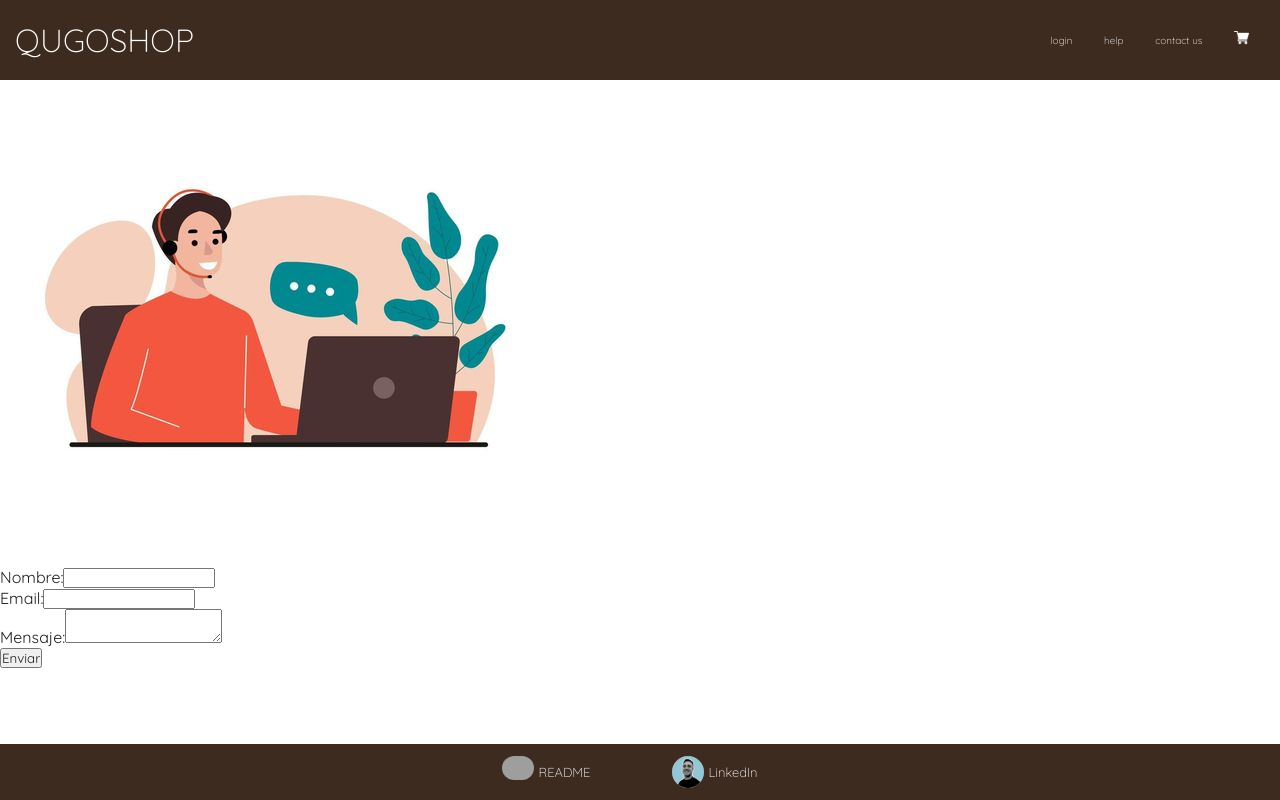
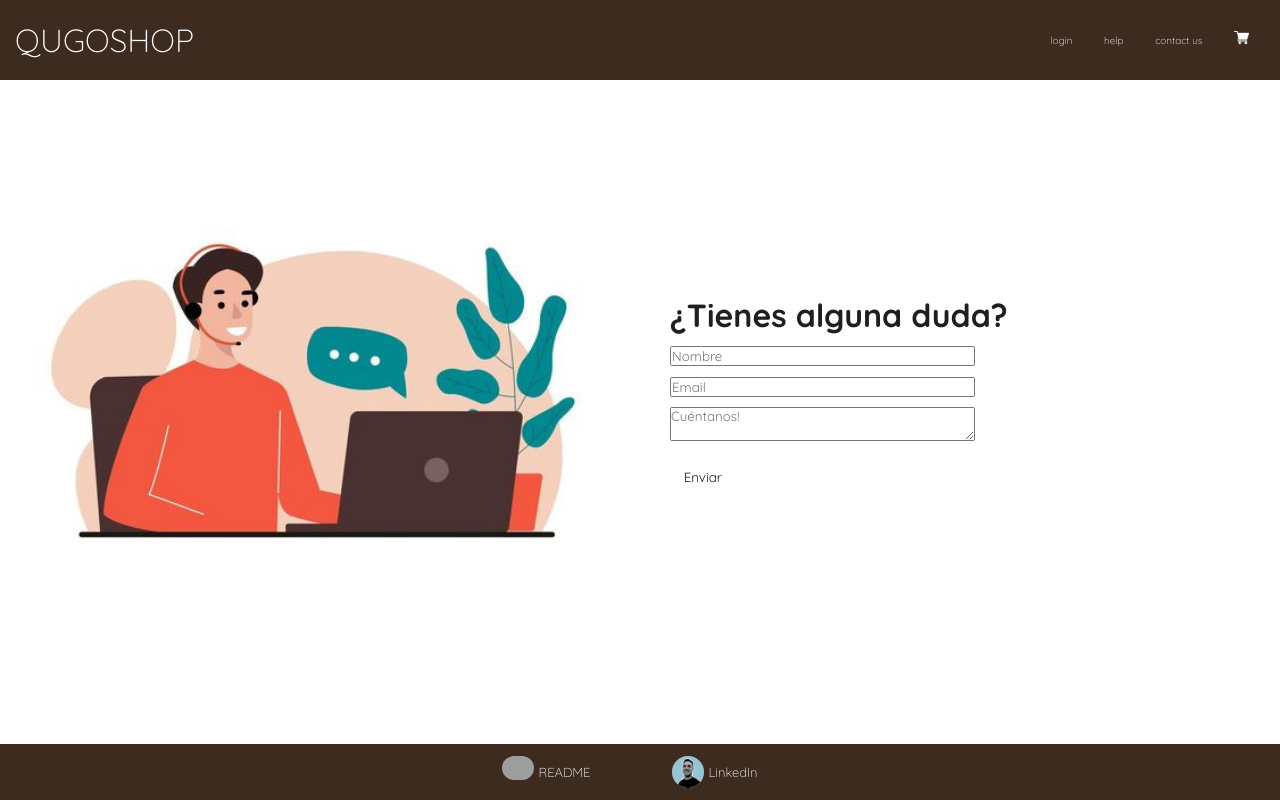
Before and after one commit to Quinteroo/Catalog-Ecommerce-React, a React (Vite) app: page /contact in a window 1280 px wide. Built offline with nearby package versions, Linux system fonts and the light colour scheme; grey boxes are pictures that could not be loaded.

Commit message:
maquetación

```diff
--- a/src/App.css
+++ b/src/App.css
@@ -2,9 +2,9 @@
 /* BUTTONS */
 .primary-button{
   padding: var(--qgd-padding-xs);
-  border: 1px solid  var(--qgd-color-50);
-  background-color: var(--qgd-color-50);
-  color:var(--qgd-color-05);
+  border: 1px solid  var(--qgd-color-1);
+  background-color: var(--qgd-color-1);
+  color:var(--qgd-color-2);
   border-radius:var(--qgd-border-radius-1);
   cursor:pointer;
   transition: 0.7;
--- a/src/components/Form/Form.css
+++ b/src/components/Form/Form.css
@@ -0,0 +1,25 @@
+form{
+  width: 50%;
+  display: flex;
+  flex-direction: column;
+  justify-content: center;
+  align-items: start;
+  padding: 5px 0px 0px 30px;
+  gap: 10px;
+}
+
+form > h2{
+  font-size:xx-large;
+}
+
+.div-textarea{
+  width: 50%;
+}
+
+.div-textarea > textarea{
+  width: 100%;
+}
+
+/* form > button{
+  color: ;
+} */
--- a/src/components/Form/Form.jsx
+++ b/src/components/Form/Form.jsx
@@ -24,28 +24,29 @@ const Form = () => {
 
   return (
     <form onSubmit={handleSubmit}>
+      <h2>¿Tienes alguna duda?</h2>
       <InputField
-        label="Nombre"
+        placeholder="Nombre"
         name="nombre"
         value={state.nombre}
         onChange={handleChange}
       />
       <InputField
-        label="Email"
+        placeholder="Email"
         name="email"
         value={state.email}
         onChange={handleChange}
       />
-      <div>
-        <label htmlFor="mensaje">Mensaje:</label>
+      <div className="div-textarea">
         <textarea
+          placeholder="Cuéntanos! "
           id="mensaje"
           name="mensaje"
           value={state.mensaje}
           onChange={handleChange}
         />
       </div>
-      <button type="submit">Enviar</button>
+      <button type="submit" className="primary-button hover">Enviar</button>
     </form>
   );
 }
--- a/src/components/Form/InputField/InputField.css
+++ b/src/components/Form/InputField/InputField.css
@@ -0,0 +1,7 @@
+.div-input-field{
+  width: 50%;
+}
+
+.div-input-field > input{
+  width: 100%;
+}
--- a/src/components/Form/InputField/InputField.jsx
+++ b/src/components/Form/InputField/InputField.jsx
@@ -3,10 +3,10 @@ import React from "react"
 
 
 
-const InputField = React.memo(({ label, name, value, onChange }) => (
-  <div>
-    <label htmlFor={name}>{label}:</label>
+const InputField = React.memo(({ placeholder, name, value, onChange }) => (
+  <div className="div-input-field">
     <input
+      placeholder={placeholder}
       type="text"
       id={name}
       name={name}
--- a/src/components/pages/Contact/Contact.css
+++ b/src/components/pages/Contact/Contact.css
@@ -0,0 +1,25 @@
+
+
+.section-contact{
+  width: 100%;
+  display: flex;
+  flex-direction: row;
+  flex-wrap: wrap;
+  justify-content: center;
+  align-items: center;
+  margin-top: 5vh;
+}
+
+.div-img-form{
+  width: 50%;
+  object-fit: contain;
+  object-position: center;
+  display: flex;
+  flex-direction: column;
+  justify-content: center;
+  align-items: center;
+}
+
+.div-img-form > img{
+  width: 100%;
+}
--- a/src/components/pages/Contact/Contact.jsx
+++ b/src/components/pages/Contact/Contact.jsx
@@ -12,7 +12,7 @@ const Contact = () => {
     <>
       <Header logo={<LogoLinkHome />} navbar={<Navbar />} />
       <main>
-        <section>
+        <section className="section-contact">
           <div className="div-img-form">
             <img src="/assets/img-form.jpg" alt="imagen sección de contacto" title="imagen de sección de contacto" loading="lazy" />
           </div>
```
